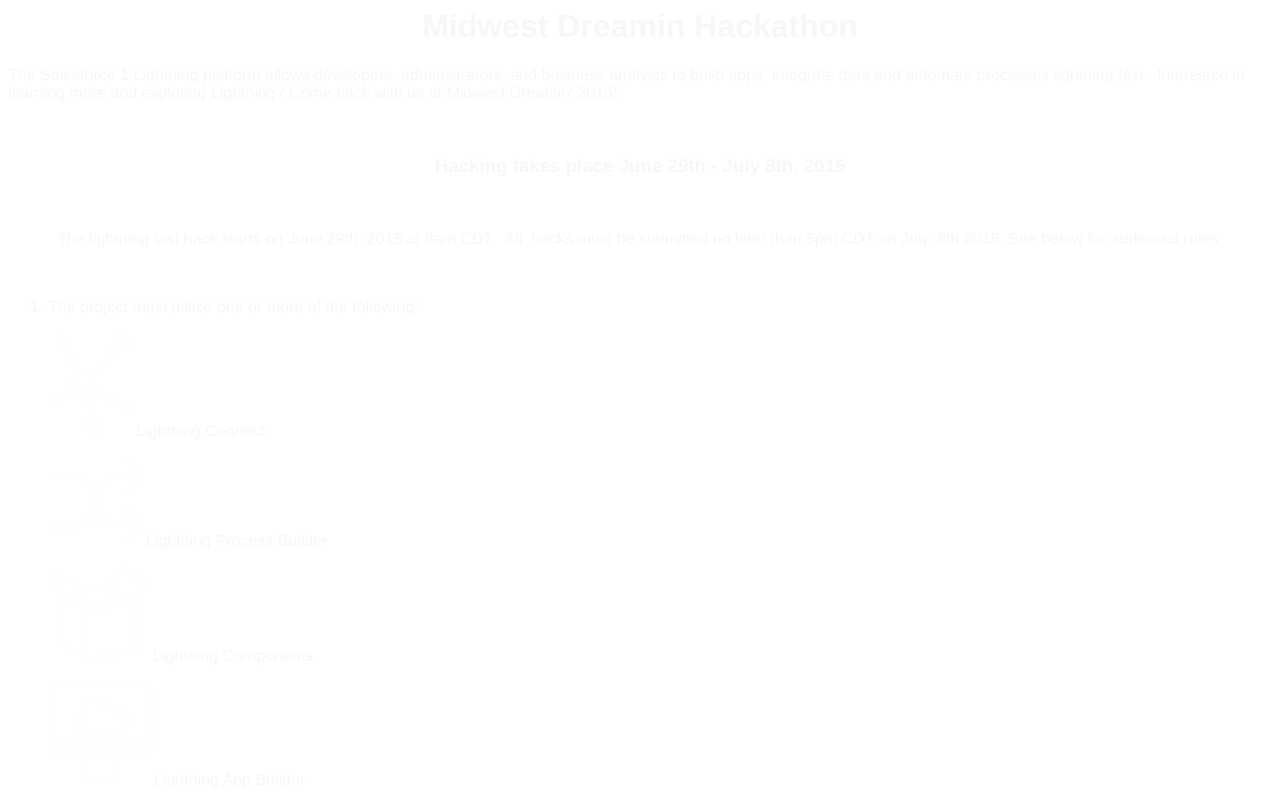
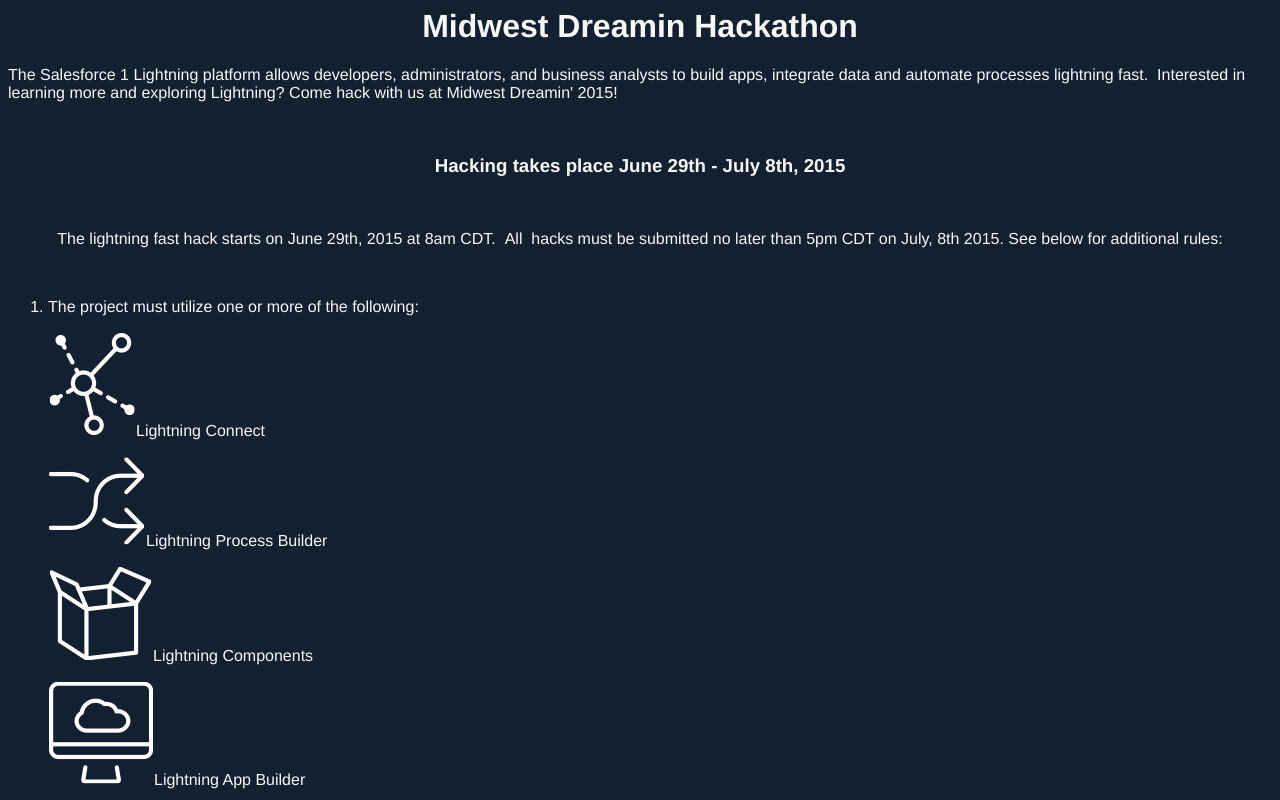
Before and after one commit to Qalander/dancinllama.github.com, a plain HTML site: page mwd/index.html in a window 1280 px wide. Shown: the top 800 px of the page. Drawn offline with Linux system fonts and the light colour scheme.

```diff
--- a/mwd/index.html
+++ b/mwd/index.html
@@ -2,7 +2,7 @@
 <head>
 <style>
 body {
-    background-color: "#132030";
+    background-color: #132030;
     color: rgb(247, 247, 247);
     font-color: rgb(247, 247, 247);
     font-family: 'Helvetica Neue', Helvetica, Arial, sans-serif;
```
